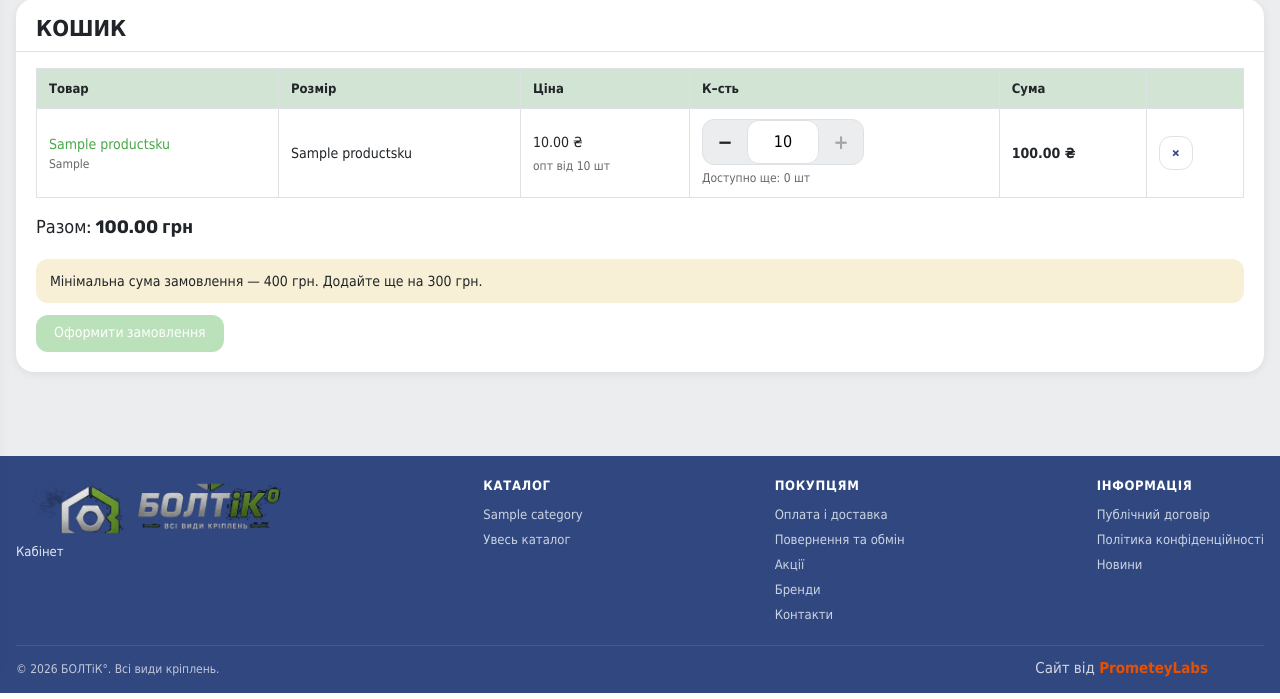
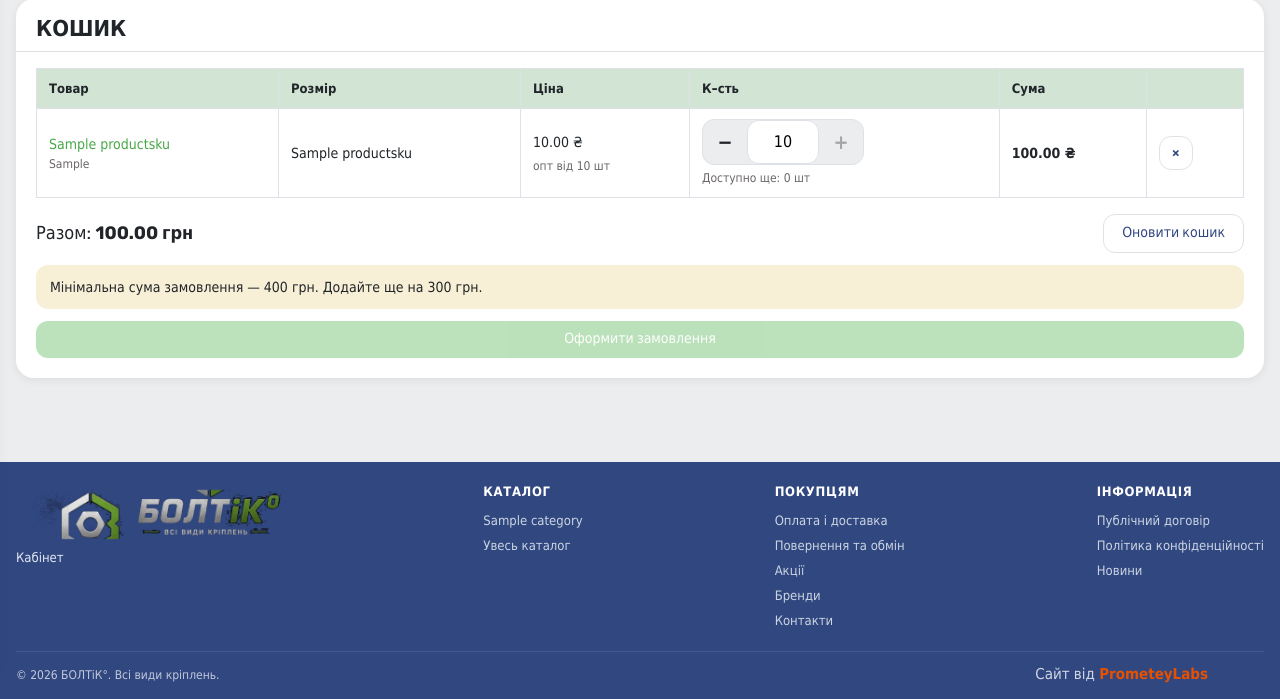
Before and after one commit to BonisOleg/boltic, a Django app: page /koshyk/ in a window 1280 px wide. Shown: the part 126-825 px from the top of the page. Run offline with Django 5.2, Linux system fonts and the light colour scheme; a user stored in the database is signed in; data comes from the database, SQL or seed files in the repository; tables that the repository leaves empty hold one stand-in row (values such as "Sample post"); some web fonts are replaced.

Commit message:
Оновлювати кошик однією кнопкою замість автосабміту qty.
± лише змінює кількість на екрані; «Оновити кошик» зберігає всі позиції.

Co-authored-by: Cursor <cursoragent@cursor.com>

```diff
--- a/apps/cart/services.py
+++ b/apps/cart/services.py
@@ -145,6 +145,28 @@ def update_item(request, *, item_id: int, qty: int) -> CartItem:
 
 
 @transaction.atomic
+def update_items(request, quantities: dict[int, int]) -> None:
+    """Оновити кілька позицій за один раз. qty <= 0 — видалити."""
+    cart = resolve_cart(request)
+    items = {
+        item.pk: item
+        for item in cart.items.select_related("sku").filter(pk__in=quantities.keys())
+    }
+    for item_id, qty in quantities.items():
+        item = items.get(item_id)
+        if item is None:
+            continue
+        qty = int(qty)
+        if qty <= 0:
+            item.delete()
+            continue
+        item.quantity = _enforce_stock(item.sku, qty)
+        item.save(update_fields=["quantity"])
+    cart.updated_at = timezone.now()
+    cart.save(update_fields=["updated_at"])
+
+
+@transaction.atomic
 def remove_item(request, *, item_id: int) -> None:
     cart = resolve_cart(request)
     deleted, _ = CartItem.objects.filter(pk=item_id, cart=cart).delete()
--- a/apps/cart/urls.py
+++ b/apps/cart/urls.py
@@ -7,6 +7,7 @@ app_name = "cart"
 urlpatterns = [
     path("koshyk/", views.cart_detail, name="detail"),
     path("koshyk/add/", views.cart_add, name="add"),
+    path("koshyk/update/", views.cart_update_all, name="update_all"),
     path("koshyk/update/<int:item_id>/", views.cart_update, name="update"),
     path("koshyk/remove/<int:item_id>/", views.cart_remove, name="remove"),
     path("koshyk/count/", views.cart_count, name="count"),
--- a/apps/cart/views.py
+++ b/apps/cart/views.py
@@ -11,6 +11,7 @@ from apps.cart.services import (
     resolve_cart,
     sync_cart,
     update_item,
+    update_items,
     wishlist_qs,
     wishlist_sku_ids,
     wishlist_toggle,
@@ -92,6 +93,25 @@ def cart_update(request, item_id: int):
 
 
 @require_POST
+def cart_update_all(request):
+    quantities: dict[int, int] = {}
+    for key, value in request.POST.items():
+        if not key.startswith("qty_"):
+            continue
+        try:
+            item_id = int(key.removeprefix("qty_"))
+            quantities[item_id] = int(value or 0)
+        except (TypeError, ValueError):
+            continue
+    try:
+        update_items(request, quantities)
+        messages.success(request, "Кошик оновлено")
+    except CartError as exc:
+        messages.error(request, str(exc))
+    return redirect("cart:detail")
+
+
+@require_POST
 def cart_remove(request, item_id: int):
     try:
         remove_item(request, item_id=item_id)
--- a/static/css/cart.css
+++ b/static/css/cart.css
@@ -83,9 +83,40 @@
 }
 
 .cart-total {
-  margin-top: 16px;
+  margin-top: 0;
   font-size: 18px;
   font-family: var(--font-display);
+}
+
+.cart-actions {
+  display: flex;
+  flex-wrap: wrap;
+  align-items: center;
+  justify-content: space-between;
+  gap: 12px 16px;
+  margin-top: 16px;
+}
+
+.cart-actions .cart-total {
+  margin: 0;
+}
+
+.cart-actions [data-qa="checkout-cta"] {
+  flex: 1 1 100%;
+  justify-content: center;
+  text-align: center;
+}
+
+.cart-actions a[data-qa="checkout-cta"] {
+  display: inline-flex;
+  width: auto;
+  max-width: 100%;
+  margin-inline: auto;
+}
+
+.cart-actions .cart-min-order {
+  flex: 1 1 100%;
+  margin: 0;
 }
 
 .cart-min-order {
--- a/static/js/cart-qty.js
+++ b/static/js/cart-qty.js
@@ -125,18 +125,20 @@
       });
     }
 
-    form.addEventListener("submit", function () {
-      form.dataset.submitting = "1";
-      var min = parseIntSafe(input && input.getAttribute("min"), 1);
-      if (input) applyValue(form, parseIntSafe(input.value, min), false);
-    });
+    if (form.tagName === "FORM") {
+      form.addEventListener("submit", function () {
+        form.dataset.submitting = "1";
+        var min = parseIntSafe(input && input.getAttribute("min"), 1);
+        if (input) applyValue(form, parseIntSafe(input.value, min), false);
+      });
+    }
 
     syncButtons(form);
   }
 
   function init() {
-    var forms = document.querySelectorAll("form[data-cart-qty]");
-    for (var i = 0; i < forms.length; i++) bindForm(forms[i]);
+    var nodes = document.querySelectorAll("[data-cart-qty]");
+    for (var i = 0; i < nodes.length; i++) bindForm(nodes[i]);
   }
 
   if (document.readyState === "loading") {
--- a/templates/cart/detail.html
+++ b/templates/cart/detail.html
@@ -2,13 +2,18 @@
 {% load static %}
 {% block title %}Кошик — {{ site_settings.site_name }}{% endblock %}
 {% block extra_css %}
-<link rel="stylesheet" href="{% static 'css/cart.css' %}">
+<link rel="stylesheet" href="{% static 'css/cart.css' %}?v=20260903d">
 {% endblock %}
 {% block content %}
 <div class="container" data-qa="cart-page">
   <div class="section-card">
     <div class="section-head"><h1 class="is-upper">Кошик</h1></div>
     <div class="section-body">
+      {% if lines %}
+      <form id="cart-update-form" method="post" action="{% url 'cart:update_all' %}">
+        {% csrf_token %}
+      </form>
+      {% endif %}
       <div class="table-wrap">
         <table class="data-table">
           <thead>
@@ -32,8 +37,7 @@
                 {% endif %}
               </td>
               <td>
-                <form class="qty-form qty-form--stepper" method="post" action="{% url 'cart:update' row.item.id %}" data-cart-qty>
-                  {% csrf_token %}
+                <div class="qty-form qty-form--stepper" data-cart-qty="local">
                   <div class="qty-stepper" role="group" aria-label="Кількість">
                     <button
                       class="qty-stepper__btn"
@@ -44,8 +48,9 @@
                     >−</button>
                     <input
                       class="qty-stepper__input"
+                      form="cart-update-form"
                       type="number"
-                      name="qty"
+                      name="qty_{{ row.item.id }}"
                       value="{{ row.item.quantity }}"
                       step="1"
                       min="{{ sku.min_party }}"
@@ -63,7 +68,7 @@
                       {% if row.max_qty is not None and row.item.quantity >= row.max_qty %}disabled{% endif %}
                     >+</button>
                   </div>
-                </form>
+                </div>
                 {% if row.available_qty is not None %}
                 <div
                   class="qty-stock-hint"
@@ -88,7 +93,11 @@
         </table>
       </div>
       {% if lines %}
+      <div class="cart-actions">
         <p class="cart-total">Разом: <strong>{{ subtotal }} грн</strong></p>
+        <button class="btn btn--ghost" type="submit" form="cart-update-form" data-qa="cart-update">
+          Оновити кошик
+        </button>
         {% if can_checkout %}
         <a class="btn" href="{% url 'orders:checkout' %}" data-qa="checkout-cta">Оформити замовлення</a>
         {% else %}
@@ -100,6 +109,7 @@
           Оформити замовлення
         </button>
         {% endif %}
+      </div>
       {% else %}
       <a class="btn" href="{% url 'catalog:root' %}">До каталогу</a>
       {% endif %}
@@ -108,5 +118,5 @@
 </div>
 {% endblock %}
 {% block extra_js %}
-<script src="{% static 'js/cart-qty.js' %}?v=20260903b" defer></script>
+<script src="{% static 'js/cart-qty.js' %}?v=20260903c" defer></script>
 {% endblock %}
```
Lines whose indentation alone changed are shown as unchanged.
